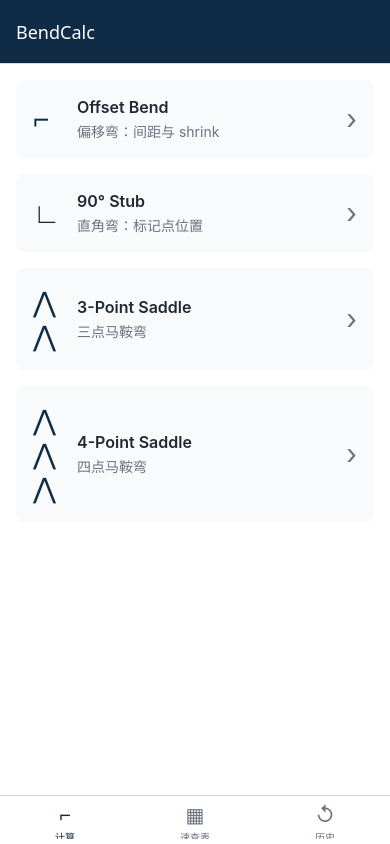
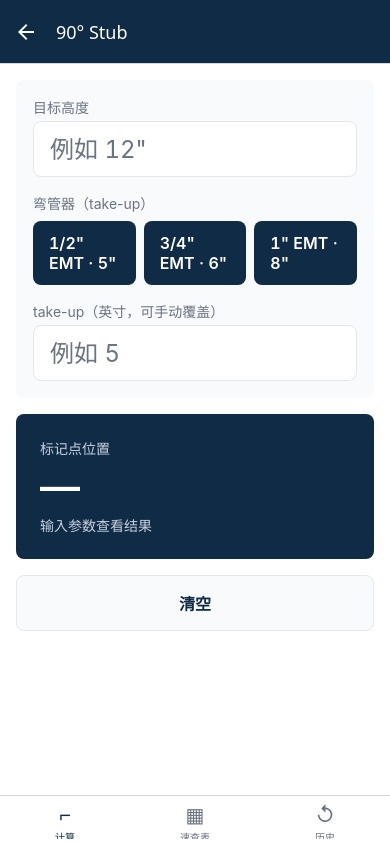
Before and after one commit to robin421/conduit-bend-calc, a React Native app: screen /Stub in a window 390 px wide. Built offline with nearby package versions, Linux system fonts and the light colour scheme.

Commit message:
T6: Stub计算器（纯函数+测试+页面+导航接入）

```diff
--- /dev/null
+++ b/src/calculators/stub/stub.ts
@@ -0,0 +1,29 @@
+export interface StubResult {
+  /** 标记点位置（英寸） = 目标高度 − take-up */
+  markPoint: number;
+  /** 本次计算使用的 take-up（英寸） */
+  takeUp: number;
+}
+
+/**
+ * 90° Stub 弯管计算。stubHeight 为目标高度（英寸），takeUp 为弯管器 take-up（英寸）。
+ * 非法输入（非有限数、<= 0）或 take-up 不小于目标高度（标记点非正）返回 null，不抛异常。
+ */
+export function calculateStub(
+  stubHeight: number,
+  takeUp: number,
+): StubResult | null {
+  if (!Number.isFinite(stubHeight) || stubHeight <= 0) {
+    return null;
+  }
+  if (!Number.isFinite(takeUp) || takeUp <= 0) {
+    return null;
+  }
+
+  const markPoint = stubHeight - takeUp;
+  if (markPoint <= 0) {
+    return null;
+  }
+
+  return { markPoint, takeUp };
+}
--- a/src/constants.ts
+++ b/src/constants.ts
@@ -22,3 +22,26 @@ export const OFFSET_CONSTANTS: Record<OffsetAngle, OffsetConstant> = {
   45: { angle: 45, multiplier: 1.4, shrinkPerInch: 3 / 8 },
   60: { angle: 60, multiplier: 1.2, shrinkPerInch: 1 / 2 },
 };
+
+export const EMT_TAKE_UP_SIZES = ['1/2', '3/4', '1'] as const;
+
+export type EmtTakeUpSize = (typeof EMT_TAKE_UP_SIZES)[number];
+
+export interface TakeUpOption {
+  /** EMT 规格 */
+  size: EmtTakeUpSize;
+  /** 显示文案 */
+  label: string;
+  /** 90° stub take-up（英寸） */
+  takeUpInches: number;
+}
+
+/**
+ * 常用弯管器 90° stub take-up。Ideal / Klein / Greenlee 三品牌数值一致。
+ * 数值必须与 docs/PRD.md 第 10 节 take-up 表逐项一致。
+ */
+export const TAKE_UP_OPTIONS: readonly TakeUpOption[] = [
+  { size: '1/2', label: '1/2" EMT', takeUpInches: 5 },
+  { size: '3/4', label: '3/4" EMT', takeUpInches: 6 },
+  { size: '1', label: '1" EMT', takeUpInches: 8 },
+];
--- a/src/navigation/calcStack.tsx
+++ b/src/navigation/calcStack.tsx
@@ -3,10 +3,12 @@ import { createNativeStackNavigator } from '@react-navigation/native-stack';
 import CalcHomeScreen from '../screens/calcHomeScreen';
 import CalculatorPlaceholderScreen from '../screens/calculatorPlaceholderScreen';
 import OffsetScreen from '../screens/offsetScreen';
+import StubScreen from '../screens/stubScreen';
 
 export type CalcStackParamList = {
   CalcHome: undefined;
   Offset: undefined;
+  Stub: undefined;
   Placeholder: { title: string };
 };
 
@@ -22,6 +24,7 @@ export default function CalcStack() {
     >
       <Stack.Screen name="CalcHome" component={CalcHomeScreen} options={{ title: 'BendCalc' }} />
       <Stack.Screen name="Offset" component={OffsetScreen} options={{ title: 'Offset Bend' }} />
+      <Stack.Screen name="Stub" component={StubScreen} options={{ title: '90° Stub' }} />
       <Stack.Screen
         name="Placeholder"
         component={CalculatorPlaceholderScreen}
--- a/src/screens/calcHomeScreen.tsx
+++ b/src/screens/calcHomeScreen.tsx
@@ -16,7 +16,7 @@ interface CalculatorEntry {
 
 const ENTRIES: CalculatorEntry[] = [
   { key: 'Offset', icon: '⌐', name: 'Offset Bend', description: '偏移弯：间距与 shrink' },
-  { key: 'Placeholder', icon: '∟', name: '90° Stub', description: '直角弯：标记点位置' },
+  { key: 'Stub', icon: '∟', name: '90° Stub', description: '直角弯：标记点位置' },
   { key: 'Placeholder', icon: '⋀⋀', name: '3-Point Saddle', description: '三点马鞍弯' },
   { key: 'Placeholder', icon: '⋀⋀⋀', name: '4-Point Saddle', description: '四点马鞍弯' },
 ];
@@ -27,6 +27,8 @@ export default function CalcHomeScreen({ navigation }: Props) {
   const handlePress = (entry: CalculatorEntry) => {
     if (entry.key === 'Offset') {
       navigation.navigate('Offset');
+    } else if (entry.key === 'Stub') {
+      navigation.navigate('Stub');
     } else {
       navigation.navigate('Placeholder', { title: entry.name });
     }
--- /dev/null
+++ b/src/screens/stubScreen.tsx
@@ -0,0 +1,182 @@
+import { useCallback, useMemo, useState } from 'react';
+import {
+  ScrollView,
+  StyleSheet,
+  Text,
+  TextInput,
+  View,
+} from 'react-native';
+
+import { calculateStub } from '../calculators/stub/stub';
+import BigButton from '../components/bigButton';
+import Card from '../components/card';
+import ImperialInput from '../components/imperialInput';
+import ResultDisplay from '../components/resultDisplay';
+import { EmtTakeUpSize, TAKE_UP_OPTIONS } from '../constants';
+import { useTheme } from '../theme';
+
+function formatInches(value: number): string {
+  const rounded = Math.round(value * 10) / 10;
+  return Number.isInteger(rounded) ? String(rounded) : rounded.toFixed(1);
+}
+
+function parseTakeUp(text: string): number | null {
+  const trimmed = text.trim();
+  if (!trimmed) {
+    return null;
+  }
+  const value = Number(trimmed);
+  if (!Number.isFinite(value) || value <= 0) {
+    return null;
+  }
+  return value;
+}
+
+export default function StubScreen() {
+  const theme = useTheme();
+  const [heightText, setHeightText] = useState('');
+  const [heightInches, setHeightInches] = useState<number | null>(null);
+  const [takeUpText, setTakeUpText] = useState('');
+  const [selectedSize, setSelectedSize] = useState<EmtTakeUpSize | null>(null);
+
+  const takeUp = useMemo(() => parseTakeUp(takeUpText), [takeUpText]);
+
+  const result = useMemo(() => {
+    if (heightInches === null || takeUp === null) {
+      return null;
+    }
+    return calculateStub(heightInches, takeUp);
+  }, [heightInches, takeUp]);
+
+  const handleSelect = useCallback((size: EmtTakeUpSize, value: number) => {
+    setSelectedSize(size);
+    setTakeUpText(String(value));
+  }, []);
+
+  const handleTakeUpChange = useCallback((text: string) => {
+    setTakeUpText(text);
+    setSelectedSize(null);
+  }, []);
+
+  const handleClear = useCallback(() => {
+    setHeightText('');
+    setHeightInches(null);
+    setTakeUpText('');
+    setSelectedSize(null);
+  }, []);
+
+  const takeUpInvalid = takeUpText.trim() !== '' && takeUp === null;
+
+  let hint: string | undefined;
+  if (heightInches === null) {
+    hint = '输入参数查看结果';
+  } else if (takeUp === null) {
+    hint = takeUpInvalid ? 'take-up 必须为大于 0 的数字' : '请选择或输入 take-up';
+  } else if (!result) {
+    hint = '目标高度需大于 take-up';
+  }
+
+  return (
+    <ScrollView
+      style={{ backgroundColor: theme.colors.background }}
+      contentContainerStyle={[
+        styles.content,
+        { padding: theme.spacing.md, gap: theme.spacing.md },
+      ]}
+      keyboardShouldPersistTaps="handled"
+    >
+      <Card>
+        <ImperialInput
+          label="目标高度"
+          value={heightText}
+          onChangeText={setHeightText}
+          onParsedChange={setHeightInches}
+          placeholder={`例如 12"`}
+        />
+
+        <Text
+          style={{
+            color: theme.colors.textSecondary,
+            fontSize: theme.fontSize.secondary,
+            marginTop: theme.spacing.md,
+            marginBottom: theme.spacing.sm,
+          }}
+        >
+          弯管器（take-up）
+        </Text>
+        <View style={styles.optionRow}>
+          {TAKE_UP_OPTIONS.map((option) => (
+            <BigButton
+              key={option.size}
+              title={`${option.label} · ${option.takeUpInches}"`}
+              size="selection"
+              selected={selectedSize === option.size}
+              onPress={() => handleSelect(option.size, option.takeUpInches)}
+              style={styles.optionButton}
+            />
+          ))}
+        </View>
+
+        <Text
+          style={{
+            color: theme.colors.textSecondary,
+            fontSize: theme.fontSize.secondary,
+            marginTop: theme.spacing.md,
+            marginBottom: theme.spacing.xs,
+          }}
+        >
+          take-up（英寸，可手动覆盖）
+        </Text>
+        <TextInput
+          value={takeUpText}
+          onChangeText={handleTakeUpChange}
+          placeholder={`例如 5`}
+          placeholderTextColor={theme.colors.textSecondary}
+          keyboardType="decimal-pad"
+          autoCapitalize="none"
+          autoCorrect={false}
+          style={[
+            styles.input,
+            {
+              backgroundColor: theme.colors.background,
+              borderColor: takeUpInvalid ? theme.colors.error : theme.colors.border,
+              borderRadius: theme.radius,
+              color: theme.colors.textPrimary,
+              fontSize: theme.fontSize.title,
+              paddingHorizontal: theme.spacing.md,
+            },
+          ]}
+        />
+      </Card>
+
+      <ResultDisplay
+        label="标记点位置"
+        value={result ? formatInches(result.markPoint) : undefined}
+        unit='"'
+        hint={hint}
+      />
+
+      <BigButton title="清空" variant="secondary" onPress={handleClear} />
+    </ScrollView>
+  );
+}
+
+const styles = StyleSheet.create({
+  content: {
+    flexGrow: 1,
+  },
+  optionRow: {
+    flexDirection: 'row',
+    flexWrap: 'wrap',
+    gap: 8,
+  },
+  optionButton: {
+    flexBasis: '30%',
+    flexGrow: 1,
+  },
+  input: {
+    minHeight: 56,
+    borderWidth: StyleSheet.hairlineWidth,
+    fontVariant: ['tabular-nums'],
+  },
+});
```
Also changed, not shown: tasks/task-list.md (+1 -1 lines), 1 other file (tests, documents, lock files or other folders).
